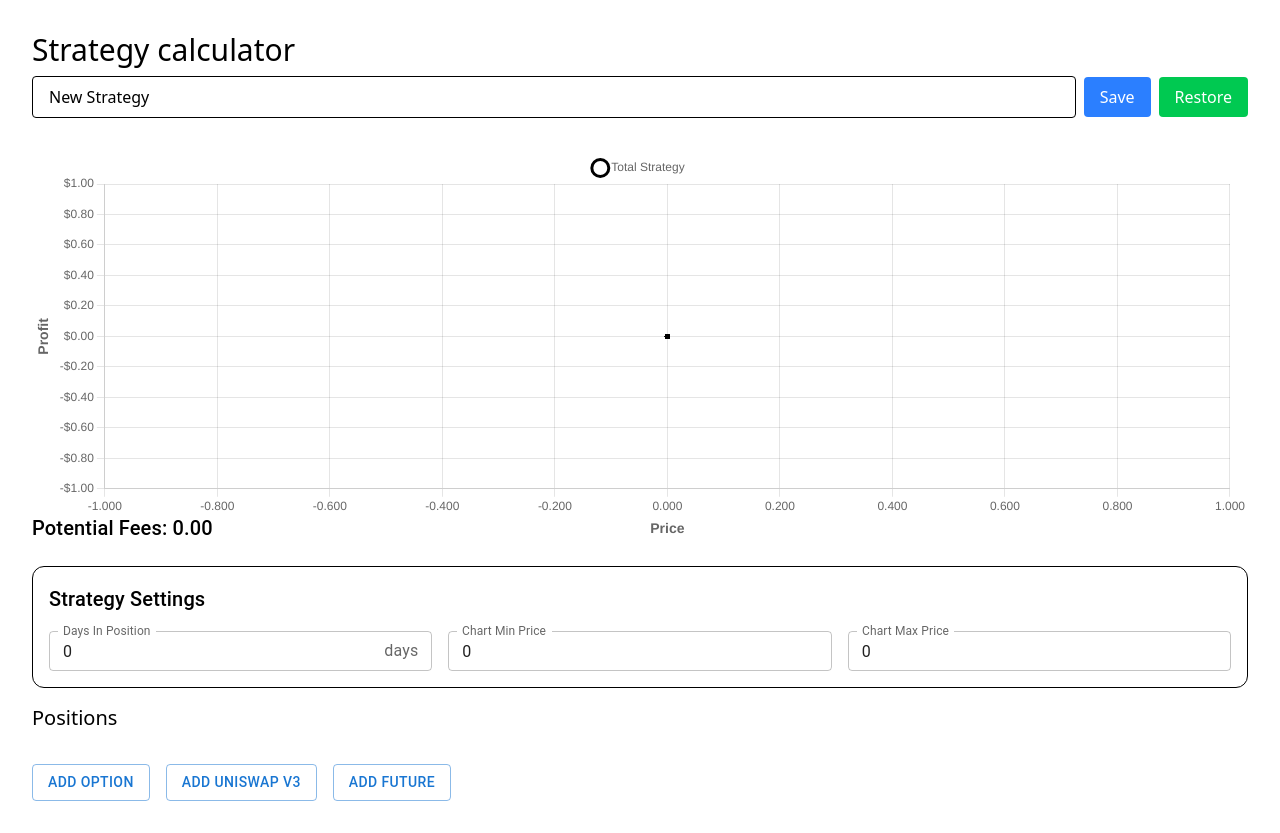
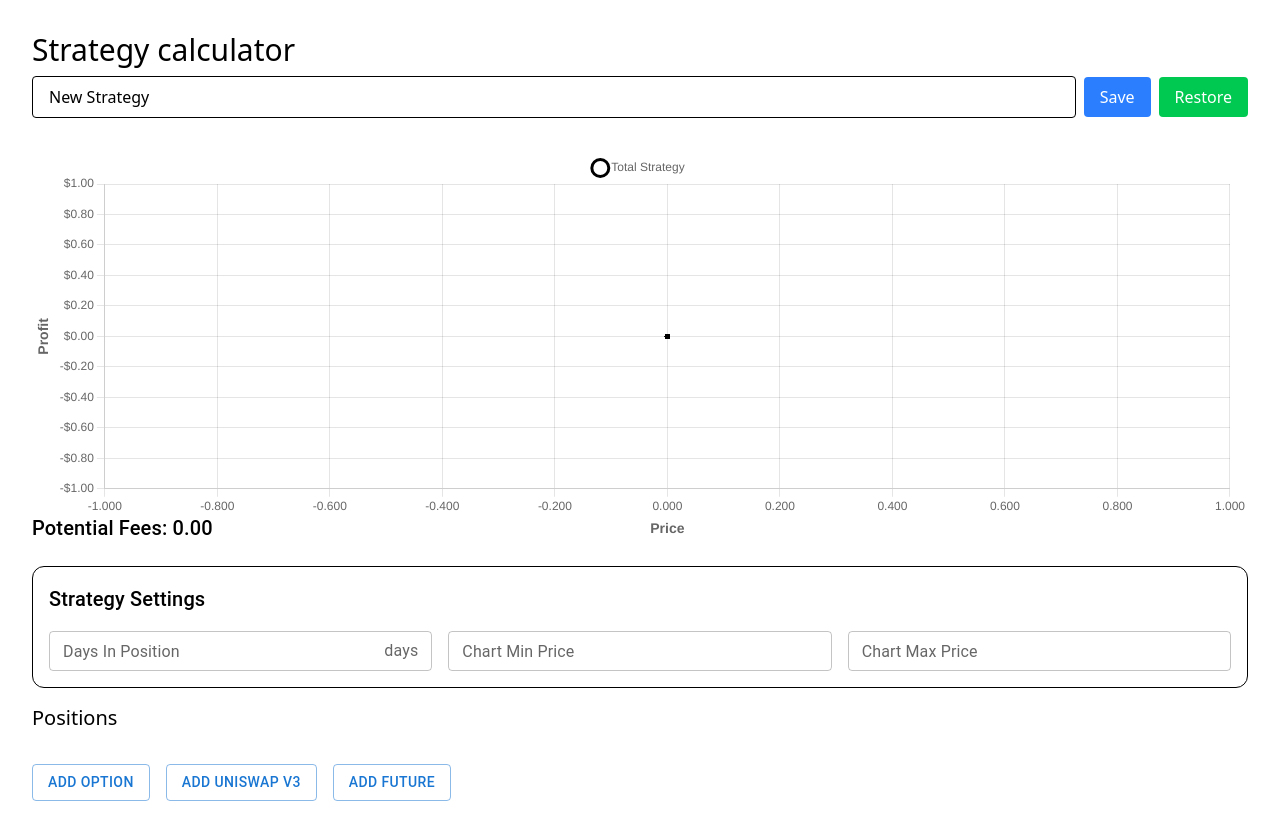
Before and after one commit to siemarell/lp-calculator, a React (Vite) app: page / in a window 1280 px wide. Built offline with nearby package versions, Linux system fonts and the light colour scheme.

Commit message:
fix leading zeroes

```diff
--- a/src/pages/StrategyPage/components/FuturePositionControl.tsx
+++ b/src/pages/StrategyPage/components/FuturePositionControl.tsx
@@ -70,7 +70,7 @@ export const FuturePositionControl = observer(
               }}
               size="small"
               fullWidth
-              value={props.position.amount}
+              value={props.position.amount || ''}
               onChange={(e) => {
                 props.position.amount = Number(e.target.value);
               }}
@@ -85,7 +85,7 @@ export const FuturePositionControl = observer(
               }}
               size="small"
               fullWidth
-              value={props.position.entryPrice}
+              value={props.position.entryPrice || ''}
               onChange={(e) => {
                 props.position.entryPrice = Number(e.target.value);
               }}
@@ -101,7 +101,7 @@ export const FuturePositionControl = observer(
               }}
               size="small"
               fullWidth
-              value={props.position.margin}
+              value={props.position.margin || ''}
               onChange={(e) => {
                 props.position.margin = Number(e.target.value);
               }}
--- a/src/pages/StrategyPage/components/StrategySettingsControl.tsx
+++ b/src/pages/StrategyPage/components/StrategySettingsControl.tsx
@@ -22,7 +22,7 @@ export const StrategySettingsControl = observer(
               }}
               size="small"
               fullWidth
-              value={props.strategy.daysInPosition}
+              value={props.strategy.daysInPosition || ''}
               onChange={(e) => {
                 props.strategy.daysInPosition = Number(e.target.value);
               }}
@@ -37,7 +37,7 @@ export const StrategySettingsControl = observer(
               }}
               size="small"
               fullWidth
-              value={props.strategy.minPrice}
+              value={props.strategy.minPrice || ''}
               onChange={(e) => {
                 props.strategy.minPrice = Number(e.target.value);
               }}
@@ -52,7 +52,7 @@ export const StrategySettingsControl = observer(
               }}
               size="small"
               fullWidth
-              value={props.strategy.maxPrice}
+              value={props.strategy.maxPrice || ''}
               onChange={(e) => {
                 props.strategy.maxPrice = Number(e.target.value);
               }}
--- a/src/pages/StrategyPage/components/UniswapV3PositionControl.tsx
+++ b/src/pages/StrategyPage/components/UniswapV3PositionControl.tsx
@@ -29,7 +29,7 @@ export const UniswapV3PositionControl = observer(
             }}
             size="small"
             sx={{ width: 150 }}
-            value={props.position.p_l}
+            value={props.position.p_l || ''}
             onChange={(e) => {
               props.position.p_l = Number(e.target.value);
             }}
@@ -42,7 +42,7 @@ export const UniswapV3PositionControl = observer(
             }}
             size="small"
             sx={{ width: 150 }}
-            value={props.position.p_u}
+            value={props.position.p_u || ''}
             onChange={(e) => {
               props.position.p_u = Number(e.target.value);
             }}
@@ -55,7 +55,7 @@ export const UniswapV3PositionControl = observer(
             }}
             size="small"
             sx={{ width: 150 }}
-            value={props.position.initialPriceInToken1}
+            value={props.position.initialPriceInToken1 || ''}
             onChange={(e) => {
               props.position.initialPriceInToken1 = Number(e.target.value);
             }}
@@ -88,7 +88,7 @@ export const UniswapV3PositionControl = observer(
                 }}
                 size="small"
                 sx={{ width: 150 }}
-                value={props.position.apr}
+                value={props.position.apr || ''}
                 onChange={(e) => {
                   props.position.apr = Number(e.target.value);
                 }}
@@ -101,7 +101,7 @@ export const UniswapV3PositionControl = observer(
                 }}
                 size="small"
                 sx={{ width: 150 }}
-                value={props.position.initialPositionValueInToken1}
+                value={props.position.initialPositionValueInToken1 || ''}
                 onChange={(e) => {
                   props.position.initialPositionValueInToken1 = Number(
                     e.target.value,
@@ -143,7 +143,7 @@ export const UniswapV3PositionControl = observer(
                   size="small"
                   sx={{ width: 150 }}
                   disabled={!props.position.isCustomTokenDistribution}
-                  value={props.position.t0Part}
+                  value={props.position.t0Part || ''}
                   onChange={(e) => {
                     props.position.setCustomTokenDistribution(
                       Number(e.target.value),
```
